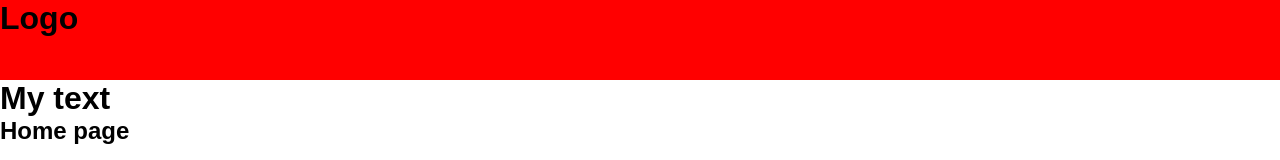
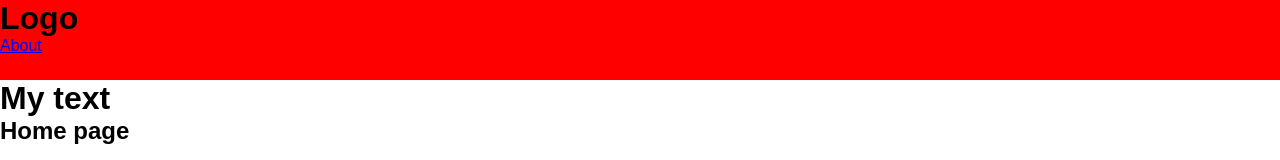
Before and after one commit to abdulhayevbahrom/lesson5-git-hub, a React (Create React App) app: page / in a window 1280 px wide. Shown: the top 160 px of the page. Built offline with nearby package versions, Linux system fonts and the light colour scheme.

Commit message:
add header new tag

```diff
--- a/src/components/header/Header.jsx
+++ b/src/components/header/Header.jsx
@@ -5,6 +5,7 @@ function Header() {
   return (
     <header>
       <h1>Logo</h1>
+      <a href="/">About</a>
     </header>
   );
 }
```
